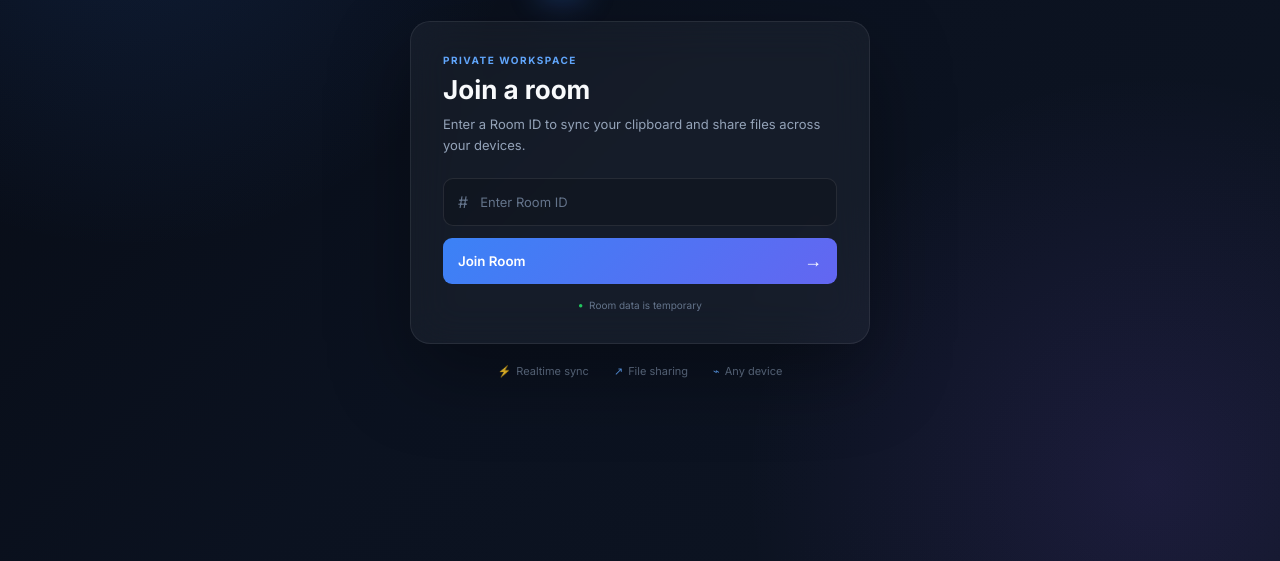
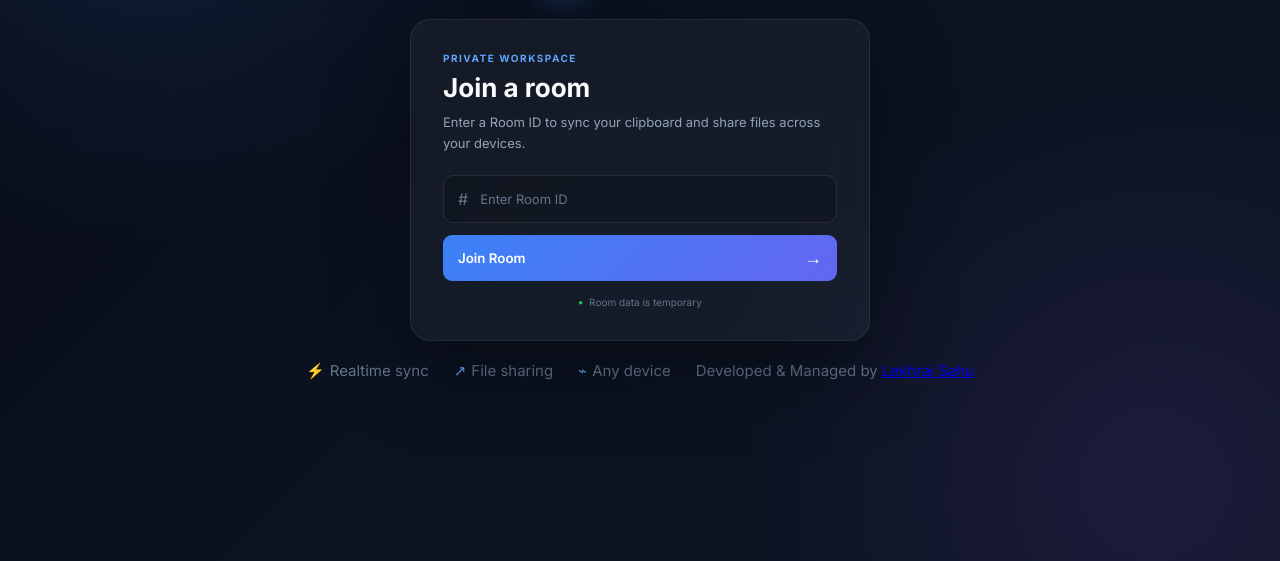
Before and after one commit to lekhrajsahu/clipy, a website: page public/index.html in a window 1280 px wide. Shown: the part 239-800 px from the top of the page. Drawn offline with nearby package versions, Linux system fonts and the light colour scheme; no server answers.

Commit message:
new ui and some fixes all ok

```diff
--- a/public/index.html
+++ b/public/index.html
@@ -154,7 +154,16 @@
                 <span>⌁</span>
                 Any device
             </div>
-
+            <span>
+                Developed & Managed by
+                <a
+                    href="https://www.linkedin.com/in/lekhraj-sahu/"
+                    target="_blank"
+                    rel="noopener noreferrer"
+                >
+                    Lekhraj Sahu
+                </a>
+            </span>
         </div>
 
     </section>
--- a/public/style.css
+++ b/public/style.css
@@ -321,7 +321,7 @@ body {
 
     color: #64748b;
 
-    font-size: 11px;
+    font-size: 15px;
 }
 
 .feature {
@@ -1262,7 +1262,7 @@ body {
 
     .feature-row {
         gap: 12px;
-
+        font-size: 15px;
         flex-wrap: wrap;
     }
 
```
Also changed, not shown: uploads/1787582393691-1yxanw-WhatsApp_Image_2026-08-23_at_11.11.29_PM.jpg (deleted), uploads/1787582999696-tid4n3-WhatsApp_Image_2026-08-23_at_11.11.29_PM_1_.jpeg (deleted), uploads/1787583037524-c0fo1c-WhatsApp_Image_2026-08-23_at_11.11.30_PM.jpeg (deleted), 7 other files.
